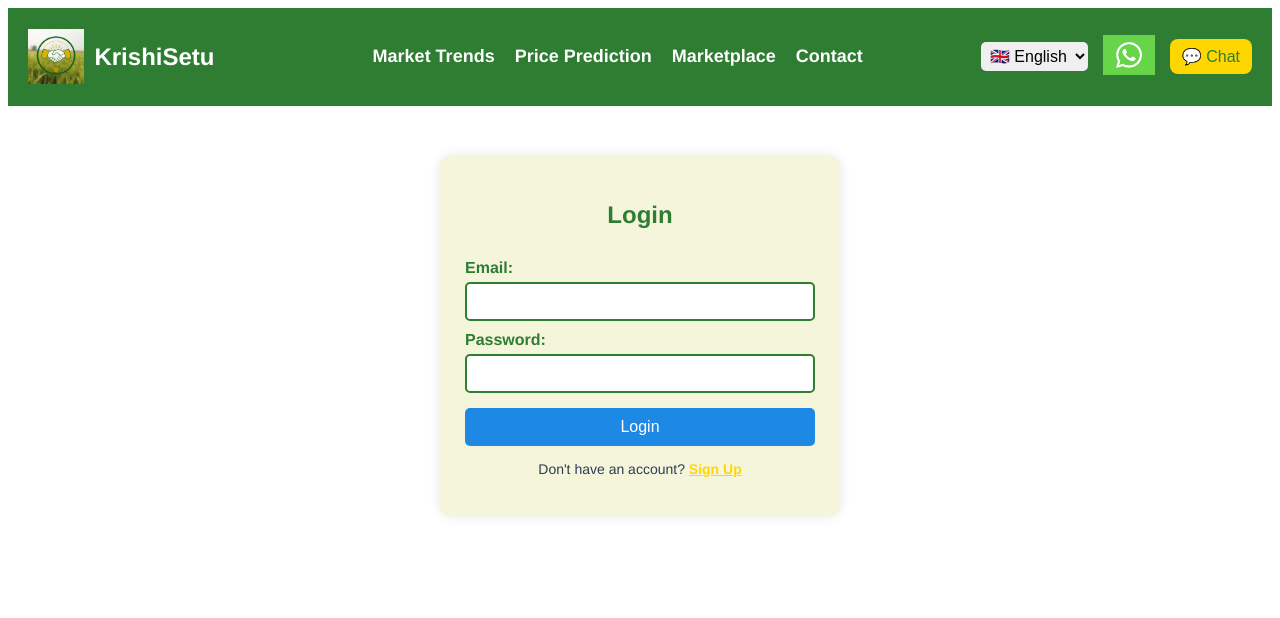
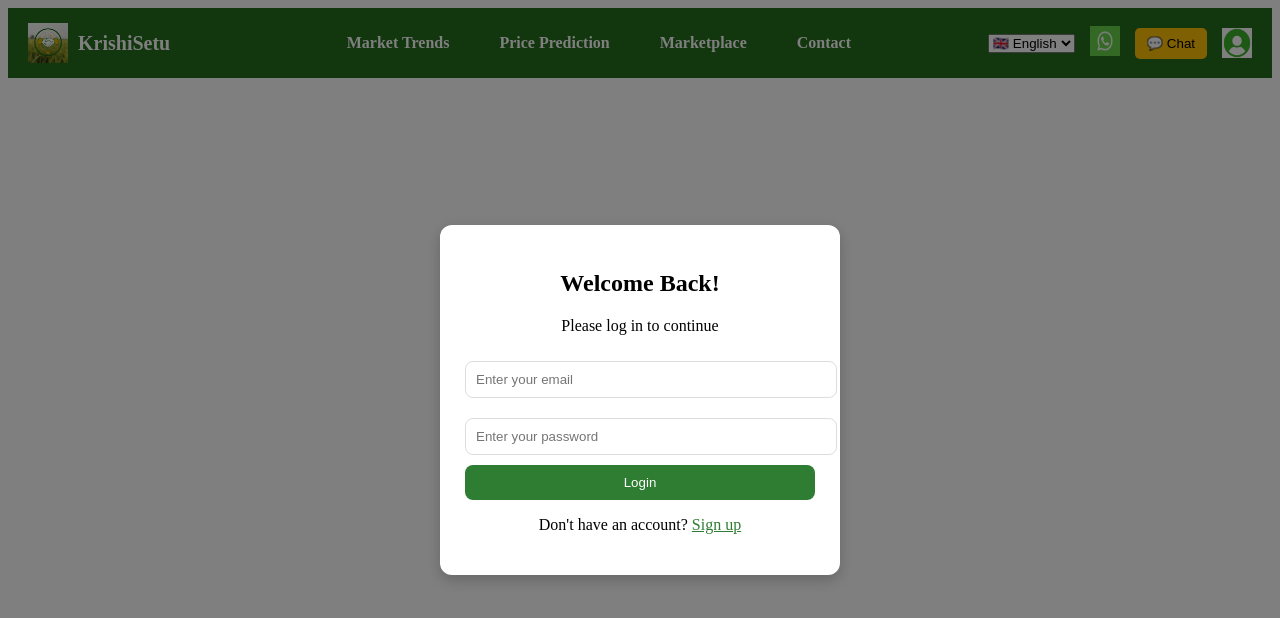
Before and after one commit to DEEPALIYADAV28/Hack_vizProject, a Vue app in the folder frontend/: page /login in a window 1280 px wide. Shown: the top 618 px of the page. Built offline with nearby package versions, Linux system fonts and the light colour scheme.

Commit message:
loginPage created

```diff
--- a/frontend/src/App.vue
+++ b/frontend/src/App.vue
@@ -1,32 +1,16 @@
 <template>
   <div id="app">
     <AppNavbar />
-    <router-view />
+    <router-view></router-view> <!-- Renders the correct page based on route -->
   </div>
 </template>
 
 <script>
-import AppNavbar from './components/AppNavbar.vue';
+import AppNavbar from "./components/AppNavbar.vue";
 
 export default {
-  name: 'App',
   components: {
-    AppNavbar, // ✅ Corrected the name here
+    AppNavbar,
   },
 };
 </script>
-
-<style>
-#app {
-  font-family: Avenir, Helvetica, Arial, sans-serif;
-  -webkit-font-smoothing: antialiased;
-  -moz-osx-font-smoothing: grayscale;
-  text-align: center;
-  color: #2c3e50;
-}
-
-nav {
-  padding: 1rem;
-  background-color: #f4f4f4;
-}
-</style>
--- a/frontend/src/components/AppNavbar.vue
+++ b/frontend/src/components/AppNavbar.vue
@@ -1,54 +1,96 @@
 <template>
   <nav class="navbar">
-    <div class="logo-container">
+    <div class="navbar-left">
       <img src="@/assets/krishisetu-logo.png" alt="KrishiSetu Logo" class="logo">
-      <h1>KrishiSetu</h1>
+      <span class="brand-name">KrishiSetu</span>
     </div>
 
     <ul class="nav-links">
-      <li><a href="#market-trends">Market Trends</a></li>
-      <li><a href="#price-prediction">Price Prediction</a></li>
-      <li><a href="#marketplace">Marketplace</a></li>
-      <li><a href="#contact">Contact</a></li>
+      <li><router-link to="/market-trends">Market Trends</router-link></li>
+      <li><router-link to="/price-prediction">Price Prediction</router-link></li>
+      <li><router-link to="/marketplace">Marketplace</router-link></li>
+      <li><router-link to="/contact">Contact</router-link></li>
     </ul>
 
-    <div class="right-section">
-      <!-- Language Selector -->
+    <div class="nav-icons">
       <select v-model="selectedLanguage" @change="changeLanguage" class="language-selector">
         <option value="en">🇬🇧 English</option>
         <option value="hi">🇮🇳 हिंदी</option>
       </select>
 
-      <!-- WhatsApp Icon (No Text, Just Icon) -->
-      <a href="https://wa.me/919876543210" target="_blank" class="whatsapp-icon">
-        <img src="@/assets/whatsapp-icon.png" alt="WhatsApp">
+      <a href="https://wa.me/919876543210" target="_blank">
+        <img src="@/assets/whatsapp-icon.png" alt="WhatsApp" class="whatsapp-icon">
       </a>
 
-      <!-- Chatbot Button -->
-      <button class="chatbot-button" @click="openChatbot">
-        💬 Chat
-      </button>
+      <button class="chat-btn" @click="openChatbot">💬 Chat</button>
+
+      <img src="@/assets/user-icon.png" alt="User" class="user-icon" @click="toggleLoginModal" />
     </div>
   </nav>
+
+  <!-- Modal Overlay (Clicking outside closes it) -->
+  <div v-if="showLoginModal || showRegisterModal" class="modal-overlay" @click.self="closeModals">
+    <div class="modal-content" @click.stop>
+      <LoginPage
+        v-if="showLoginModal"
+        @close="closeModals"
+        @switchToRegister="openRegisterModal"
+      />
+
+      <RegisterPage
+        v-if="showRegisterModal"
+        @close="closeModals"
+        @switchToLogin="openLoginModal"
+      />
+    </div>
+  </div>
 </template>
 
 <script>
+import LoginPage from '@/views/LoginPage.vue';
+import RegisterPage from '@/views/RegisterPage.vue';
+
 export default {
   name: "AppNavbar",
+  components: {
+    LoginPage,
+    RegisterPage,
+  },
   data() {
     return {
-      selectedLanguage: "en", // Default to English
+      selectedLanguage: "en",
+      showLoginModal: false,
+      showRegisterModal: false,
     };
   },
   methods: {
     changeLanguage() {
       console.log("Language changed to:", this.selectedLanguage);
-      // Here, you can integrate i18n for translations
     },
     openChatbot() {
       alert("Chatbot coming soon! 🚀");
     },
-  },
+    toggleLoginModal() {
+      this.showLoginModal = !this.showLoginModal;
+      this.showRegisterModal = false;
+    },
+    toggleRegisterModal() {
+      this.showRegisterModal = !this.showRegisterModal;
+      this.showLoginModal = false;
+    },
+    openRegisterModal() {
+      this.showRegisterModal = true;
+      this.showLoginModal = false;
+    },
+    openLoginModal() {
+      this.showLoginModal = true;
+      this.showRegisterModal = false;
+    },
+    closeModals() {
+      this.showLoginModal = false;
+      this.showRegisterModal = false;
+    }
+  }
 };
 </script>
 
@@ -58,23 +100,27 @@ export default {
   display: flex;
   justify-content: space-between;
   align-items: center;
-  background-color: #2E7D32; /* Dark Green */
-  padding: 15px 20px;
+  background-color: #256D1B;
+  padding: 10px 20px;
   color: white;
 }
 
-/* Logo Container */
-.logo-container {
+.navbar-left {
   display: flex;
   align-items: center;
 }
 
 .logo {
-  height: 55px; /* Slightly bigger */
+  width: 40px;
+  height: 40px;
   margin-right: 10px;
 }
 
-/* Navigation Links */
+.brand-name {
+  font-size: 20px;
+  font-weight: bold;
+}
+
 .nav-links {
   display: flex;
   gap: 20px;
@@ -82,46 +128,60 @@ export default {
 }
 
 .nav-links a {
+  text-decoration: none;
   color: white;
-  text-decoration: none;
-  font-size: 18px;
   font-weight: bold;
+  padding: 10px 15px;
+  transition: 0.3s;
 }
 
-/* Right Section (Language, WhatsApp, Chatbot) */
-.right-section {
+.nav-icons {
   display: flex;
   align-items: center;
   gap: 15px;
 }
 
-/* Language Selector */
-.language-selector {
-  padding: 5px;
-  border-radius: 5px;
-  border: none;
-  font-size: 16px;
-}
-
-/* WhatsApp Button */
-.whatsapp-icon img {
-  height: 40px;
+.whatsapp-icon {
+  width: 30px;
+  height: 30px;
   cursor: pointer;
 }
 
-/* Chatbot Button */
-.chatbot-button {
-  background-color: #FFD700; /* Golden Yellow */
-  color: #2E7D32; /* Dark Green */
+.chat-btn {
+  padding: 8px 12px;
+  background-color: #FFC107;
   border: none;
-  padding: 8px 12px;
-  font-size: 16px;
-  border-radius: 8px;
+  border-radius: 5px;
   cursor: pointer;
-  transition: 0.3s;
 }
 
-.chatbot-button:hover {
-  background-color: #F4C700;
+.user-icon {
+  width: 30px;
+  height: 30px;
+  cursor: pointer;
+}
+
+/* Modal Styling */
+.modal-overlay {
+  position: fixed;
+  top: 0;
+  left: 0;
+  width: 100%;
+  height: 100%;
+  background: rgba(0, 0, 0, 0.5);
+  display: flex;
+  align-items: center;
+  justify-content: center;
+  z-index: 1000;
+}
+
+/* Ensures modal does not close when clicking inside */
+.modal-content {
+  background: white;
+  padding: 25px;
+  border-radius: 12px;
+  box-shadow: 0px 5px 15px rgba(0, 0, 0, 0.2);
+  position: relative;
+  width: 350px;
 }
 </style>
--- a/frontend/src/store/index.js
+++ b/frontend/src/store/index.js
@@ -1,38 +1,50 @@
-import { createStore } from 'vuex';
-import authService from '../services/auth';
+import { createStore } from "vuex";
 
 export default createStore({
   state: {
-    user: JSON.parse(localStorage.getItem('user')) || null, // Load user from storage
+    user: localStorage.getItem("user") || null, // Store user info
   },
   mutations: {
-    setUser(state, user) {
+    SET_USER(state, user) {
       state.user = user;
-      localStorage.setItem('user', JSON.stringify(user)); // Store in localStorage
+      localStorage.setItem("user", user);
     },
-    logout(state) {
+    LOGOUT(state) {
       state.user = null;
-      localStorage.removeItem('user');
-      authService.logout(); // Remove token
+      localStorage.removeItem("user");
     },
   },
   actions: {
-    async login({ commit }, userData) {
-      try {
-        const user = await authService.login(userData);
-        commit('setUser', user);
-        return user;
-      } catch (error) {
-        console.error('Login failed:', error);
-        throw error;
-      }
+    login({ commit }, { email, password }) {
+      return new Promise((resolve, reject) => {
+        // Mock API (Replace with real API request)
+        if (email === "test@example.com" && password === "password123") {
+          commit("SET_USER", email);
+          resolve();
+        } else {
+          reject("Invalid email or password!");
+        }
+      });
     },
+
+    register({ commit }, { name, email, password }) {
+      return new Promise((resolve, reject) => {
+        // Mock API (Replace with real API request)
+        if (email && password && name) {
+          commit("SET_USER", email);
+          resolve();
+        } else {
+          reject("Registration failed! Please check your details.");
+        }
+      });
+    },
+
     logout({ commit }) {
-      commit('logout');
+      commit("LOGOUT");
     },
   },
   getters: {
-    isAuthenticated: (state) => !!state.user,
+    isAuthenticated: (state) => !!state.user, // Check if user is logged in
     getUser: (state) => state.user,
   },
 });
--- a/frontend/src/views/HomePage.vue
+++ b/frontend/src/views/HomePage.vue
@@ -1,30 +1,12 @@
 <template>
   <div class="home-container">
-    <h1>Welcome to the Farmers Market System</h1>
-    <p>Get real-time market trends and price predictions.</p>
-    <router-link to="/market" class="button">View Market Trends</router-link>
+    <h1>Welcome to KrishiSetu</h1>
   </div>
 </template>
-
-<script>
-export default {
-  name: 'HomePage',
-};
-</script>
 
 <style scoped>
 .home-container {
   text-align: center;
-  margin-top: 50px;
-}
-
-.button {
-  display: inline-block;
-  margin-top: 20px;
-  padding: 10px 20px;
-  background-color: #28a745;
-  color: white;
-  text-decoration: none;
-  border-radius: 5px;
+  padding: 50px;
 }
 </style>
--- a/frontend/src/views/LoginPage.vue
+++ b/frontend/src/views/LoginPage.vue
@@ -1,17 +1,20 @@
-login <template>
-  <div class="login-container">
-    <h2>Login</h2>
-    <form @submit.prevent="handleLogin">
-      <label>Email:</label>
-      <input type="email" v-model="email" required />
+<template>
+  <div class="overlay">
+    <div class="login-box">
+      <button class="close-btn" @click="$emit('close')">✖</button>
+      <h2>Welcome Back!</h2>
+      <p>Please log in to continue</p>
 
-      <label>Password:</label>
-      <input type="password" v-model="password" required />
+      <form @submit.prevent="handleLogin">
+        <input type="email" v-model="email" placeholder="Enter your email" required />
+        <input type="password" v-model="password" placeholder="Enter your password" required />
+        <button type="submit">Login</button>
+      </form>
 
-      <button type="submit">Login</button>
-    </form>
+      <p v-if="errorMessage" class="error">{{ errorMessage }}</p>
 
-    <p>Don't have an account? <router-link to="/register">Sign Up</router-link></p>
+      <p>Don't have an account? <span @click="$emit('switchToRegister')">Sign up</span></p>
+    </div>
   </div>
 </template>
 
@@ -22,73 +25,88 @@ export default {
     return {
       email: "",
       password: "",
+      errorMessage: "",
     };
   },
   methods: {
     handleLogin() {
-      console.log("Logging in with:", this.email, this.password);
-      alert("Login functionality coming soon!");
+      if (this.email === "test@test.com" && this.password === "password") {
+        localStorage.setItem("user", this.email);
+        this.$emit("close");
+        this.$router.push("/");
+      } else {
+        this.errorMessage = "Invalid email or password!";
+      }
     },
   },
 };
 </script>
 
 <style scoped>
-.login-container {
-  width: 350px;
-  margin: 50px auto;
-  padding: 25px;
-  text-align: center;
-  background: #F5F5DC; /* Soft White */
-  border-radius: 10px;
-  box-shadow: 0px 0px 12px rgba(0, 0, 0, 0.1);
+/* Full-Screen Overlay */
+.overlay {
+  position: fixed;
+  top: 0;
+  left: 0;
+  width: 100%;
+  height: 100%;
+  background: rgba(0, 0, 0, 0.5); /* Dark transparent background */
+  display: flex;
+  justify-content: center;
+  align-items: center;
+  z-index: 1000;
 }
 
-h2 {
-  color: #2E7D32; /* Dark Green */
+/* Modal Styling */
+.login-box {
+  background: white;
+  padding: 25px;
+  border-radius: 12px;
+  text-align: center;
+  width: 350px;
+  box-shadow: 0px 5px 15px rgba(0, 0, 0, 0.2);
+  position: relative;
 }
 
-form {
-  display: flex;
-  flex-direction: column;
-}
-
-label {
-  font-weight: bold;
-  text-align: left;
-  margin-top: 10px;
-  color: #2E7D32;
+.close-btn {
+  position: absolute;
+  top: 10px;
+  right: 10px;
+  border: none;
+  background: none;
+  font-size: 18px;
+  cursor: pointer;
 }
 
 input {
+  width: 100%;
   padding: 10px;
-  margin-top: 5px;
-  border: 2px solid #2E7D32;
-  border-radius: 5px;
+  margin: 10px 0;
+  border: 1px solid #ddd;
+  border-radius: 8px;
 }
 
 button {
+  width: 100%;
   padding: 10px;
-  background: #1E88E5; /* Blue */
+  background: #2e7d32;
   color: white;
   border: none;
+  border-radius: 8px;
   cursor: pointer;
-  border-radius: 5px;
-  margin-top: 15px;
-  font-size: 16px;
 }
 
 button:hover {
-  background: #1565C0;
+  background: #1b5e20;
 }
 
-p {
-  margin-top: 15px;
-  font-size: 14px;
+.error {
+  color: red;
 }
 
-a {
-  color: #FFD700; /* Golden Yellow */
-  font-weight: bold;
+span {
+  color: #2e7d32;
+  cursor: pointer;
+  text-decoration: underline;
 }
 </style>
--- a/frontend/src/views/RegisterPage.vue
+++ b/frontend/src/views/RegisterPage.vue
@@ -1,20 +1,24 @@
-register <template>
-  <div class="signup-container">
-    <h2>Sign Up</h2>
-    <form @submit.prevent="handleSignup">
-      <label>Name:</label>
-      <input type="text" v-model="name" required />
+<template>
+  <div class="modal-overlay">
+    <div class="register-box">
+      <button class="close-btn" @click="$emit('close')">✖</button>
+      <h2>Create Your Account</h2>
+      <p>Join us today and explore amazing features</p>
 
-      <label>Email:</label>
-      <input type="email" v-model="email" required />
+      <form @submit.prevent="handleSignup">
+        <input type="text" v-model="name" placeholder="Enter your name" required />
+        <input type="email" v-model="email" placeholder="Enter your email" required />
+        <input type="password" v-model="password" placeholder="Enter your password" required />
+        <button type="submit">Sign Up</button>
+      </form>
 
-      <label>Password:</label>
-      <input type="password" v-model="password" required />
+      <p v-if="errorMessage" class="error">{{ errorMessage }}</p>
 
-      <button type="submit">Sign Up</button>
-    </form>
-
-    <p>Already have an account? <router-link to="/login">Login</router-link></p>
+      <p>
+        Already have an account?
+        <span class="switch-link" @click="$emit('switchToLogin')">Login</span>
+      </p>
+    </div>
   </div>
 </template>
 
@@ -26,54 +30,83 @@ export default {
       name: "",
       email: "",
       password: "",
+      errorMessage: "",
     };
   },
   methods: {
-    handleSignup() {
-      console.log("Signing up with:", this.name, this.email, this.password);
-      alert("Signup functionality coming soon!");
+    async handleSignup() {
+      try {
+        // Simulate registration process
+        localStorage.setItem("user", this.email);
+        alert("Registration successful!");
+        this.$emit("close"); // Close modal after registration
+      } catch (error) {
+        this.errorMessage = "Registration failed! Try again.";
+      }
     },
   },
 };
 </script>
 
 <style scoped>
-.signup-container {
-  width: 300px;
-  margin: auto;
-  padding: 20px;
-  text-align: center;
-  background: white;
-  border-radius: 10px;
-  box-shadow: 0px 0px 10px rgba(0, 0, 0, 0.1);
+.modal-overlay {
+  position: fixed;
+  top: 0;
+  left: 0;
+  width: 100%;
+  height: 100%;
+  background: rgba(0, 0, 0, 0.5);
+  display: flex;
+  justify-content: center;
+  align-items: center;
 }
 
-h2 {
-  color: #2E7D32;
+.register-box {
+  background: white;
+  padding: 20px;
+  border-radius: 10px;
+  width: 350px;
+  text-align: center;
+  box-shadow: 0 4px 10px rgba(0, 0, 0, 0.3);
+  position: relative;
 }
 
-form {
-  display: flex;
-  flex-direction: column;
+.close-btn {
+  position: absolute;
+  top: 10px;
+  right: 15px;
+  background: none;
+  border: none;
+  font-size: 18px;
+  cursor: pointer;
 }
 
 input {
+  width: 90%;
   padding: 10px;
-  margin: 8px 0;
+  margin: 10px 0;
   border: 1px solid #ccc;
   border-radius: 5px;
 }
 
 button {
+  width: 100%;
   padding: 10px;
-  background: #FFD700;
-  color: #2E7D32;
+  background-color: #256D1B;
+  color: white;
   border: none;
+  border-radius: 5px;
   cursor: pointer;
-  border-radius: 5px;
 }
 
-button:hover {
-  background: #FFC107;
+.switch-link {
+  color: #256D1B;
+  cursor: pointer;
+  text-decoration: underline;
+}
+
+.error {
+  color: red;
+  font-size: 14px;
 }
 </style>
```
Also changed, not shown: frontend/src/router/index.js (+7 -17 lines), frontend/src/assets/user-icon.png (added).
